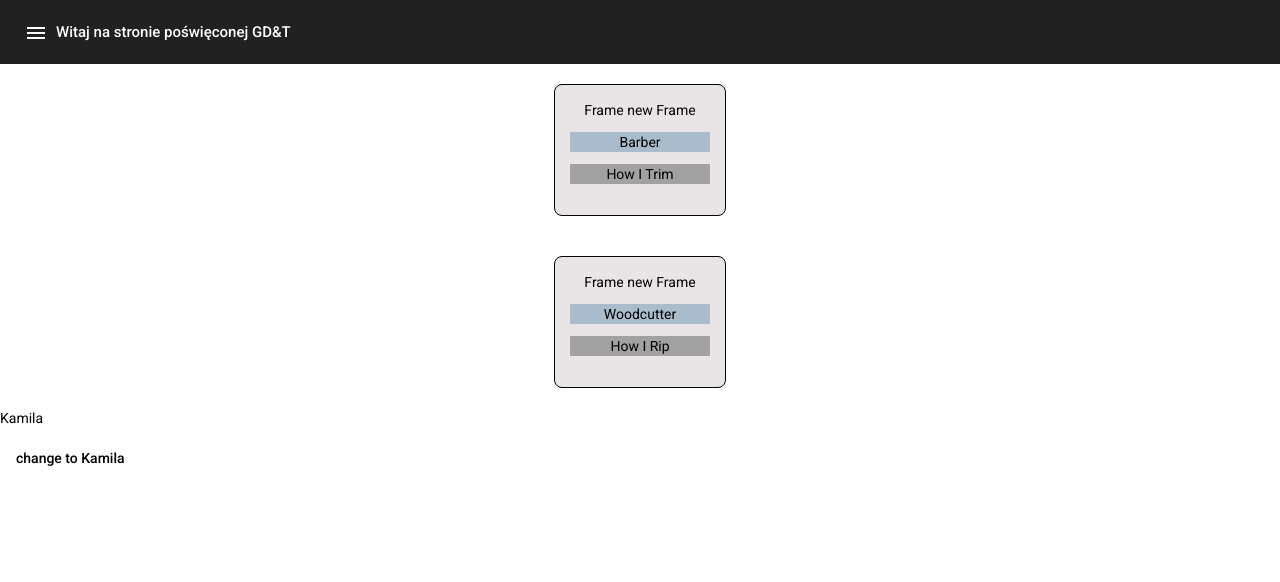
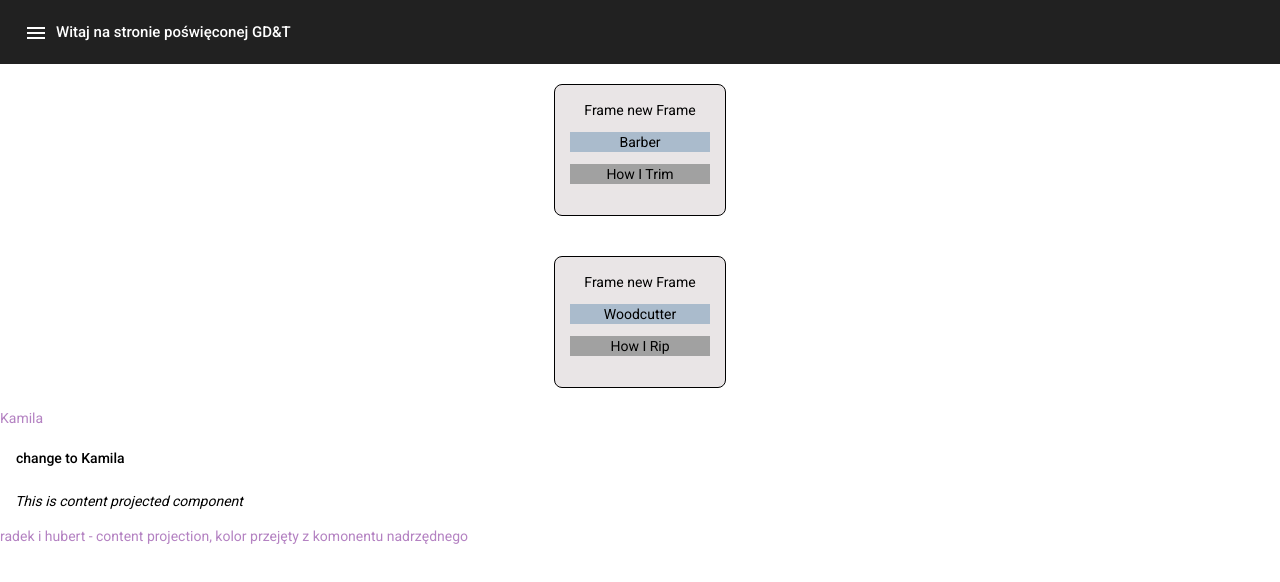
Before and after one commit to radek-czcz/angularApps, an Angular app: page / in a window 1280 px wide. Shown: the top 582 px of the page. Built offline with nearby package versions, Linux system fonts and the light colour scheme.

Commit message:
content projection 1, template in main-comp replaced to separate file

```diff
--- a/src/app/app.module.ts
+++ b/src/app/app.module.ts
@@ -16,6 +16,7 @@ import { NameParentComponent } from './components/testComponents/name-parent/nam
 import {MatToolbarModule} from '@angular/material/toolbar';
 import {MatIconModule} from '@angular/material/icon';
 import { MainContentComponent } from './components/mainComponents/main-content/main-content.component';
+import { ContentProjectionCompComponent } from './components/content-projection-comp/content-projection-comp.component';
 
 
 @NgModule({
@@ -30,6 +31,7 @@ import { MainContentComponent } from './components/mainComponents/main-content/m
     NameChildComponent,
    NameParentComponent,
    MainContentComponent,
+   ContentProjectionCompComponent,
   ],
   imports: [
     BrowserModule,
--- /dev/null
+++ b/src/app/components/content-projection-comp/content-projection-comp.component.css
@@ -0,0 +1,5 @@
+p {
+  margin: 15px;
+  font-size: 20;
+  font-style: italic;
+}
--- /dev/null
+++ b/src/app/components/content-projection-comp/content-projection-comp.component.html
@@ -0,0 +1,2 @@
+<p>This is content projected component</p>
+<ng-content></ng-content>
--- /dev/null
+++ b/src/app/components/content-projection-comp/content-projection-comp.component.ts
@@ -0,0 +1,15 @@
+import { Component, OnInit } from '@angular/core';
+
+@Component({
+  selector: 'app-content-projection-comp',
+  templateUrl: './content-projection-comp.component.html',
+  styleUrls: ['./content-projection-comp.component.css']
+})
+export class ContentProjectionCompComponent implements OnInit {
+
+  constructor() { }
+
+  ngOnInit(): void {
+  }
+
+}
--- a/src/app/components/mainComponents/main-content/main-content.component.css
+++ b/src/app/components/mainComponents/main-content/main-content.component.css
@@ -26,3 +26,7 @@ frame-comp {
   text-align: center;
   background-color: #e9e5e6;
 }
+
+p {
+  color: #b482c2;
+}
--- /dev/null
+++ b/src/app/components/mainComponents/main-content/main-content.component.html
@@ -0,0 +1,16 @@
+<div class = "welcome-m" *ngFor="let runner of someText">
+   <frame-comp [someText] = runner>
+   </frame-comp>
+</div>
+<ng-template [ngIf]="!condition1" #temp1>
+  <p>Radek</p>
+</ng-template>
+<ng-template [ngIf]="condition1" #temp2>
+  <p>Kamila</p>
+</ng-template>
+<button mat-button (click) ="condition1 = !condition1">
+{{condition1 ? 'change to Kamila': 'change to Radek'}}
+</button>
+<app-content-projection-comp>
+<p>radek i hubert - content projection, kolor przejęty z komonentu nadrzędnego</p>
+</app-content-projection-comp>
--- a/src/app/components/mainComponents/main-content/main-content.component.ts
+++ b/src/app/components/mainComponents/main-content/main-content.component.ts
@@ -8,21 +8,7 @@ let runner = titles.generator;
 
 @Component({
   selector: 'app-main-content',
-  template: `
-   <div class = "welcome-m" *ngFor="let runner of someText">
-      <frame-comp [someText] = runner>
-      </frame-comp>
-   </div>
-   <ng-template [ngIf]="!condition1" #temp1>
-     <p>Radek</p>
-   </ng-template>
-   <ng-template [ngIf]="condition1" #temp2>
-     <p>Kamila</p>
-   </ng-template>
-   <button mat-button (click) ="condition1 = !condition1">
-   {{condition1 ? 'change to Kamila': 'change to Radek'}}
-   </button>
-  `,
+  templateUrl:'./main-content.component.html',
   styleUrls: ['./main-content.component.css']
 })
 
```
Also changed, not shown: 1 other file (tests, documents, lock files or other folders).
